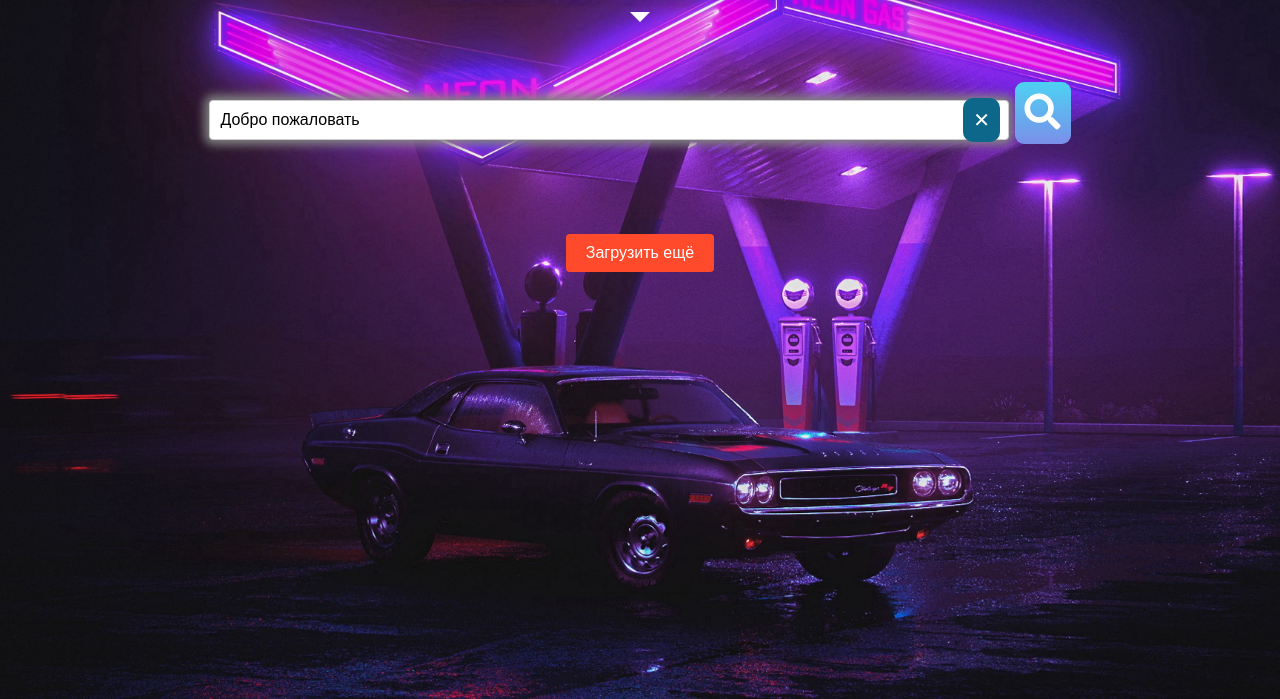
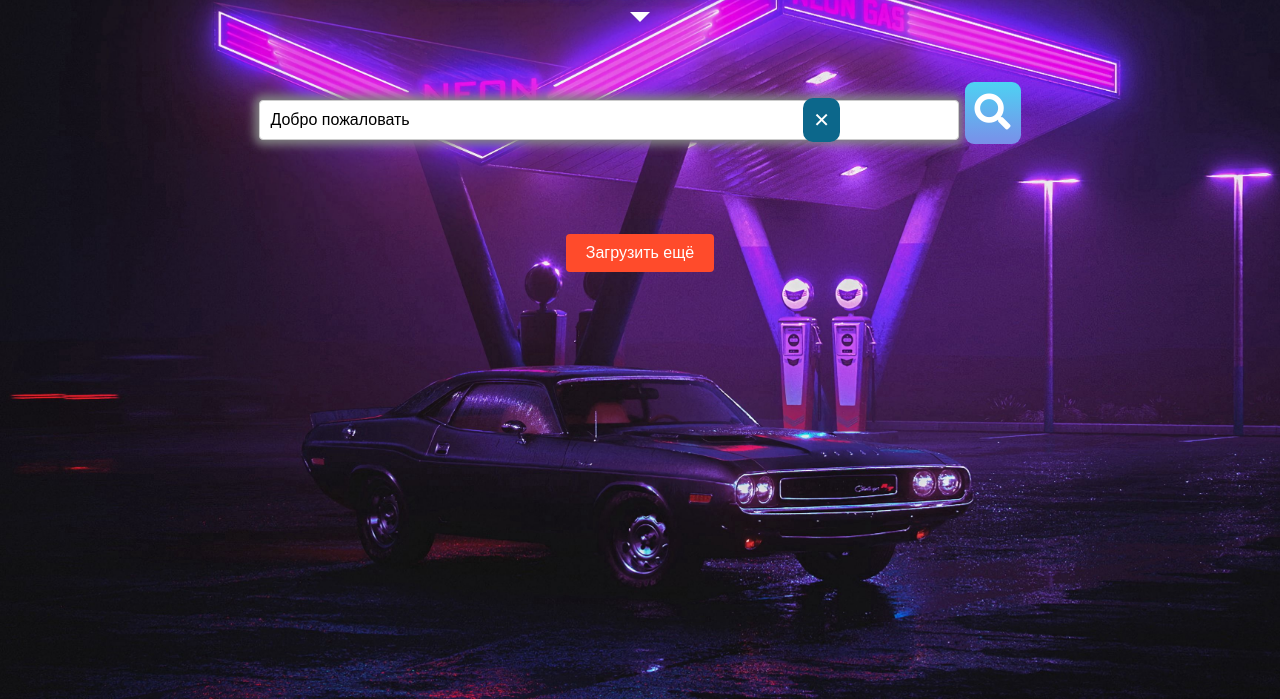
Before and after one commit to IvanGerasimenko/Gifs-Search, a plain HTML site: page index.html in a window 1280 px wide. Shown: the part 101-800 px from the top of the page. Drawn offline with Linux system fonts and the light colour scheme; no server answers; a web font is replaced by a local one.

Commit message:
upgrade css

```diff
--- a/css/style.css
+++ b/css/style.css
@@ -197,7 +197,7 @@ body {
   }
 
   .search {
-    width: 80%;
+    width: 70%;
     padding: 10px;
     font-size: 16px;
     border: 1px solid #ccc;
@@ -209,7 +209,7 @@ body {
   .search-clear {
     position: absolute;
     top: 52%;
-    right: 14%;
+    right: 30%;
     transform: translateY(-50%);
     cursor: pointer;
     font-size: 20px;
```
